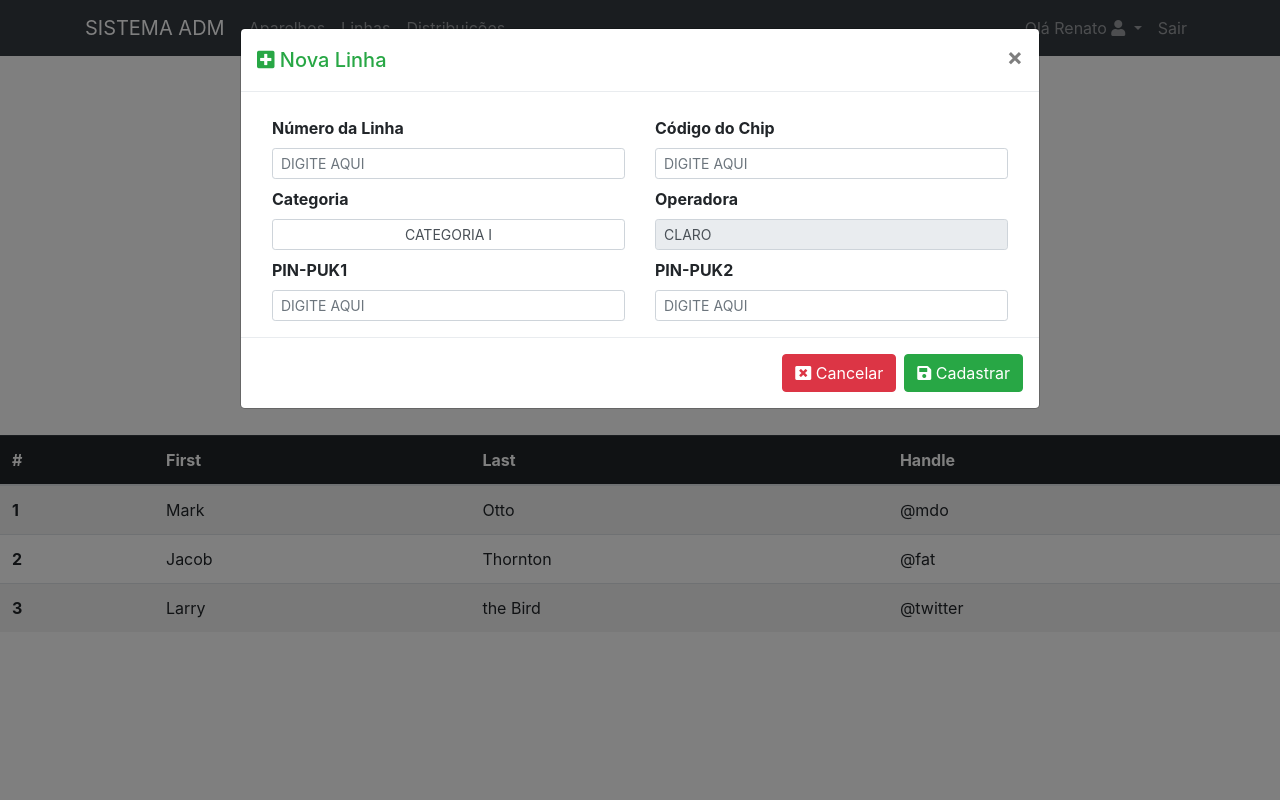
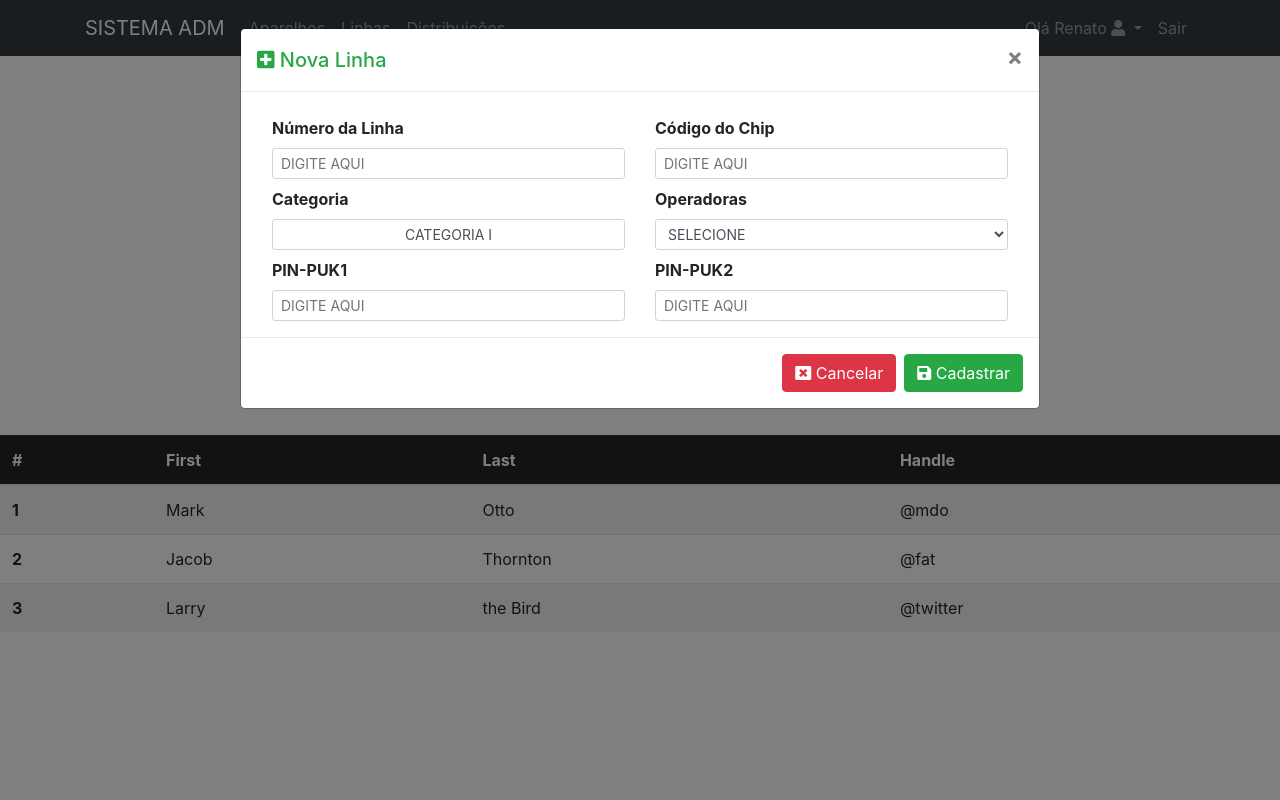
Before and after one commit to Goodnato/sistema_adm, a CodeIgniter app: page /sistemaadm/index.php/linhas/index in a window 1280 px wide, after a click on "Nova Linha". Run offline with CodeIgniter, Linux system fonts and the light colour scheme; data comes from the database, SQL or seed files in the repository.

Commit message:
alteração na no modal de cadastro linhas

```diff
--- a/application/views/linhas/index.php
+++ b/application/views/linhas/index.php
@@ -128,8 +128,13 @@
                                             </select>
                                         </div>
                                         <div class="col-6">
-                                            <label for="cadastroOperadora" class="form-label">Operadora</label>
-                                            <input type="text" class="form-control form-control-sm" id="cadastroOperadora" value="CLARO" disabled>
+                                            <label for="cadastroOperadora" class="form-label">Operadoras</label>
+                                            <select class="form-control form-control-sm" id="cadastroOperadora">
+                                                <option value>SELECIONE</option>
+                                                <?php foreach ($listaOperadorasAtivas as $operadora) { ?>
+                                                    <option value="<?= $operadora['id'] ?>"><?= $operadora['nome'] ?></option>
+                                                <?php } ?>
+                                            </select>
                                         </div>
                                     </div>
 
```
